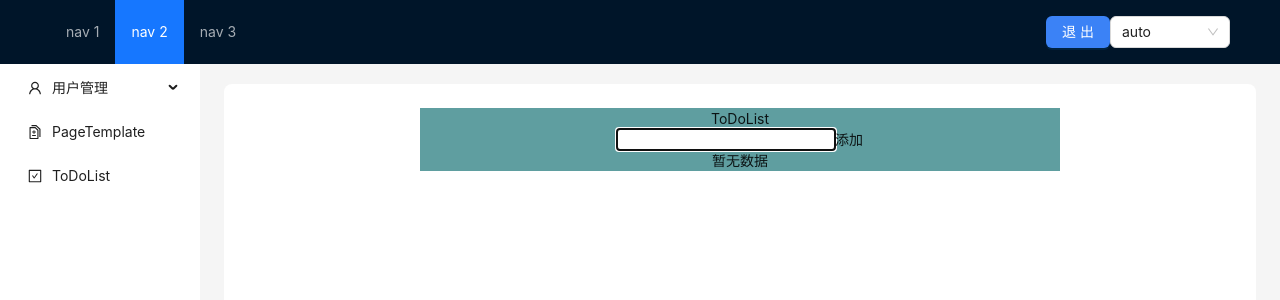
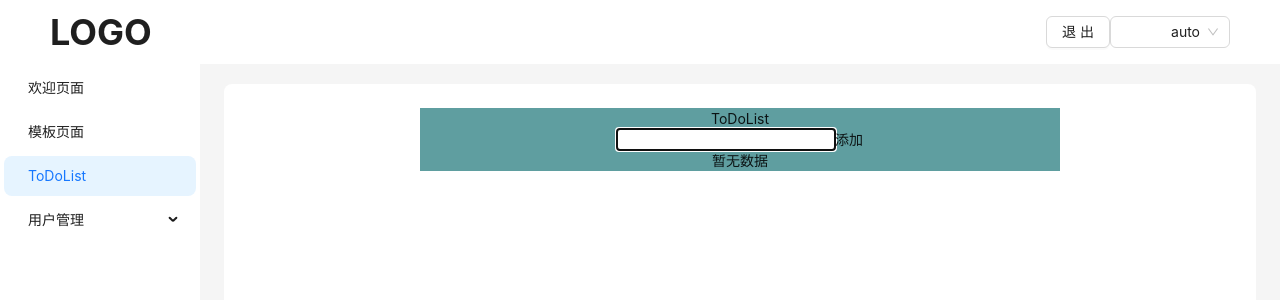
Before and after one commit to mobei12/React-ts-webpack, a React app: page /home/ToDoList in a window 1280 px wide. Shown: the top 300 px of the page. Built offline with nearby package versions, Linux system fonts and the light colour scheme; sample sign-in values are in the browser's storage.

Commit message:
1,完善layout页面 2,优化路由显示

```diff
--- a/src/App.tsx
+++ b/src/App.tsx
@@ -1,13 +1,14 @@
 import { useEffect } from 'react';
 import { ConfigProvider, theme } from 'antd';
 import { useRoutes } from 'react-router-dom';
-import routesWithGuard from 'src/router/routesConfig';
+import routesWithGuard from 'src/router';
+import routConfig from 'src/router/routesConfig';
 import { ETheme, useTheme } from 'src/context/Theme';
 import { Tools } from 'src/utils';
 import './App.scss';
 
 const Temp = () => {
-	const routes = routesWithGuard();
+	const routes = routesWithGuard(routConfig);
 	return <div className="App dark:bg-gray-500 dark:text-white bg-gray-300  h-full">{useRoutes(routes)}</div>;
 };
 const App = () => {
--- a/src/hooks/index.ts
+++ b/src/hooks/index.ts
@@ -1,4 +1,5 @@
 import userHook from './userHook';
+import menusHooks from './menusHooks';
 import templateHook from './templateHook';
 
-export { userHook, templateHook };
+export { userHook, templateHook, menusHooks };
--- /dev/null
+++ b/src/hooks/menusHooks.ts
@@ -0,0 +1,13 @@
+import { NavigateFunction, useLocation, useNavigate } from 'react-router-dom';
+
+function getMenus() {
+	const navigate: NavigateFunction = useNavigate();
+	const { pathname: defaultKey } = useLocation();
+	const menus = JSON.parse(localStorage.getItem('menus') || '[]');
+	const navigateTo = (key: string) => {
+		navigate(key);
+	};
+	return [menus, defaultKey, navigateTo];
+}
+
+export default { getMenus };
--- a/src/pages/Layout/index.tsx
+++ b/src/pages/Layout/index.tsx
@@ -1,79 +1,45 @@
-import { NavigateFunction, Outlet, useNavigate } from 'react-router-dom';
+import React from 'react';
+import { Layout, Menu, theme, Button } from 'antd';
+import { Outlet } from 'react-router-dom';
 import ToggleTheme from 'src/component/ToggleThem';
+import { menusHooks } from 'src/hooks';
 import { Tools } from 'src/utils';
 
-import React from 'react';
-import { UserOutlined, DiffOutlined, CheckSquareOutlined } from '@ant-design/icons';
-import type { MenuProps } from 'antd';
-import { Layout, Menu, theme, Button } from 'antd';
-
 const { Header, Content, Sider } = Layout;
-
-const items1: MenuProps['items'] = ['1', '2', '3'].map((key) => ({
-	key,
-	label: `nav ${key}`,
-}));
-const siderMenu: MenuProps['items'] = [
-	{
-		key: 'subUser',
-		icon: React.createElement(UserOutlined),
-		label: '用户管理',
-		children: [
-			{
-				key: 'UserManagement/AuthorityManagement',
-				label: '权限管理',
-			},
-		],
-	},
-	{
-		key: 'PageTemplate',
-		icon: React.createElement(DiffOutlined),
-		label: 'PageTemplate',
-	},
-	{
-		key: 'ToDoList',
-		icon: React.createElement(CheckSquareOutlined),
-		label: 'ToDoList',
-	},
-];
-
 const App: React.FC = () => {
-	const navigate: NavigateFunction = useNavigate();
-	const {
-		token: { colorBgContainer, borderRadiusLG },
-	} = theme.useToken();
+	const { token } = theme.useToken();
+	const { getMenus } = menusHooks;
+	const [menus, defaultKey, navigateTo] = getMenus();
+	const { colorBgContainer, borderRadiusLG } = token;
 	const loginOut = () => {
 		Tools.removeToken();
-		navigate('/user/login');
-	};
-	const menuClick = (key: string) => {
-		navigate(key);
+		navigateTo('/user/login');
 	};
 	return (
 		<Layout className="h-full">
-			<Header style={{ display: 'flex', alignItems: 'center' }}>
-				<div className="demo-logo" />
-				<Menu
-					theme="dark"
-					mode="horizontal"
-					defaultSelectedKeys={['2']}
-					items={items1}
-					style={{ flex: 1, minWidth: 0 }}
-				/>
-				<Button type="primary" className="bg-blue-500" onClick={() => loginOut()}>
-					退出
-				</Button>
-				<ToggleTheme />
+			<Header
+				style={{
+					display: 'flex',
+					background: colorBgContainer,
+					alignItems: 'center',
+				}}
+			>
+				<div className="demo-logo dark:text-gray-300 font-bold text-4xl">LOGO</div>
+				{/* <Menu mode="horizontal" defaultSelectedKeys={['2']} items={items1} style={{ flex: 1, minWidth: 0 }}
+				 /> */}
+				<div className="right flex-1 text-right">
+					<Button onClick={() => loginOut()}>退出</Button>
+					<ToggleTheme />
+				</div>
 			</Header>
 			<Layout>
 				<Sider width={200} style={{ background: colorBgContainer }}>
 					<Menu
 						mode="inline"
-						defaultSelectedKeys={['1']}
-						defaultOpenKeys={['sub1']}
-						onClick={({ key }) => menuClick(key)}
+						selectedKeys={[defaultKey]}
+						onClick={({ key }) => navigateTo(key)}
 						style={{ height: '100%', borderRight: 0 }}
-						items={siderMenu}
+						items={menus}
 					/>
 				</Sider>
 				<Layout style={{ padding: '0 24px 24px' }}>
--- /dev/null
+++ b/src/router/index.tsx
@@ -0,0 +1,40 @@
+import { ExtendedRouteObject } from 'src/router/type';
+import { Tools } from 'src/utils';
+import { MenuProps } from 'antd';
+import { Navigate } from 'react-router-dom';
+
+/**
+ * @description根据给定的 HTTP 状态码获取相应的错误消息。
+ */
+const generateMEnu = (source: ExtendedRouteObject[] | undefined, FPath: string): MenuProps['items'] => {
+	const arr: MenuProps['items'] = [];
+	if (Array.isArray(source) && source.length) {
+		source.forEach(({ path, title, children }) => {
+			if (path) {
+				arr.push({
+					key: `${FPath}/${path}`,
+					label: title,
+					children: children && generateMEnu(children, `${FPath}/${path}`),
+				});
+			}
+		});
+	}
+	return arr;
+};
+export default function routesWithGuard(routConfig: ExtendedRouteObject[]): ExtendedRouteObject[] {
+	const isLogin = !!Tools.cacheUserInfo();
+	let menus = JSON.parse(localStorage.getItem('menus') || '[]');
+	if (isLogin && menus.length === 0) {
+		menus = generateMEnu(routConfig[0].children, '/home');
+		localStorage.setItem('menus', JSON.stringify(menus));
+	}
+	return routConfig.map((item) => {
+		if (!isLogin && item.path === '/home') {
+			return {
+				...item,
+				element: <Navigate to="/user/login" />,
+			};
+		}
+		return item;
+	});
+}
--- a/src/router/routesConfig.tsx
+++ b/src/router/routesConfig.tsx
@@ -1,4 +1,4 @@
-import React, { lazy } from 'react';
+import React from 'react';
 import { Navigate } from 'react-router-dom';
 
 import User from 'src/pages/User';
@@ -9,35 +9,37 @@ import NotFind from 'src/pages/404';
 import Home from 'src/pages/Layout';
 import PageTemplate from 'src/pages/Layout/PageTemplate';
 import ToDoList from 'src/pages/Layout/ToDoList';
-import { Tools } from 'src/utils';
 import Welcome from 'src/pages/Layout/Welcome';
 import AuthorityManagement from 'src/pages/Layout/UserManagement/AuthorityManagement';
 import { ExtendedRouteObject } from './type';
 
 /* ---HomeEnd---*/
-export default function routesWithGuard(): ExtendedRouteObject[] {
-	const isLogin = !!Tools.cacheUserInfo();
-	return [
+const routConfig: ExtendedRouteObject[] = [
 	{
 		path: '/home',
-			element: isLogin ? <Home /> : <Navigate to="/user/login" />,
+		element: <Home />,
 		children: [
 			{
+				path: 'Welcome',
+				title: '欢迎页面',
+				element: <Welcome />,
+			},
+			{
 				path: 'PageTemplate',
+				title: '模板页面',
 				element: <PageTemplate />,
 			},
 			{
 				path: 'ToDoList',
+				title: 'ToDoList',
 				element: <ToDoList />,
 			},
 			{
-					path: 'Welcome',
-					element: <Welcome />,
-				},
-				{
 				path: 'UserManagement',
+				title: '用户管理',
 				children: [
 					{
+						title: '用户权限管理',
 						path: 'AuthorityManagement',
 						element: <AuthorityManagement />,
 					},
@@ -45,6 +47,7 @@ export default function routesWithGuard(): ExtendedRouteObject[] {
 			},
 			{
 				path: '',
+				title: 'AuthorityManagement',
 				element: <Navigate to="Welcome" replace />,
 			},
 		],
@@ -72,4 +75,4 @@ export default function routesWithGuard(): ExtendedRouteObject[] {
 		element: <NotFind />,
 	},
 ];
-}
+export default routConfig;
--- a/src/utils/tools.ts
+++ b/src/utils/tools.ts
@@ -1,7 +1,6 @@
 /*
  函数类工具，如：判断登录权限，获取token等
  */
-
 /**
  * @description 根据token 解析用户信息并保存
  * @return {boolean | null} 是否有登录权限
@@ -21,6 +20,7 @@ const cacheUserInfo = (): boolean | null => {
 const removeToken = (): void => {
 	localStorage.removeItem('user');
 	localStorage.removeItem('user_token');
+	localStorage.removeItem('menus');
 };
 
 /**
```
Lines whose indentation alone changed are shown as unchanged.
